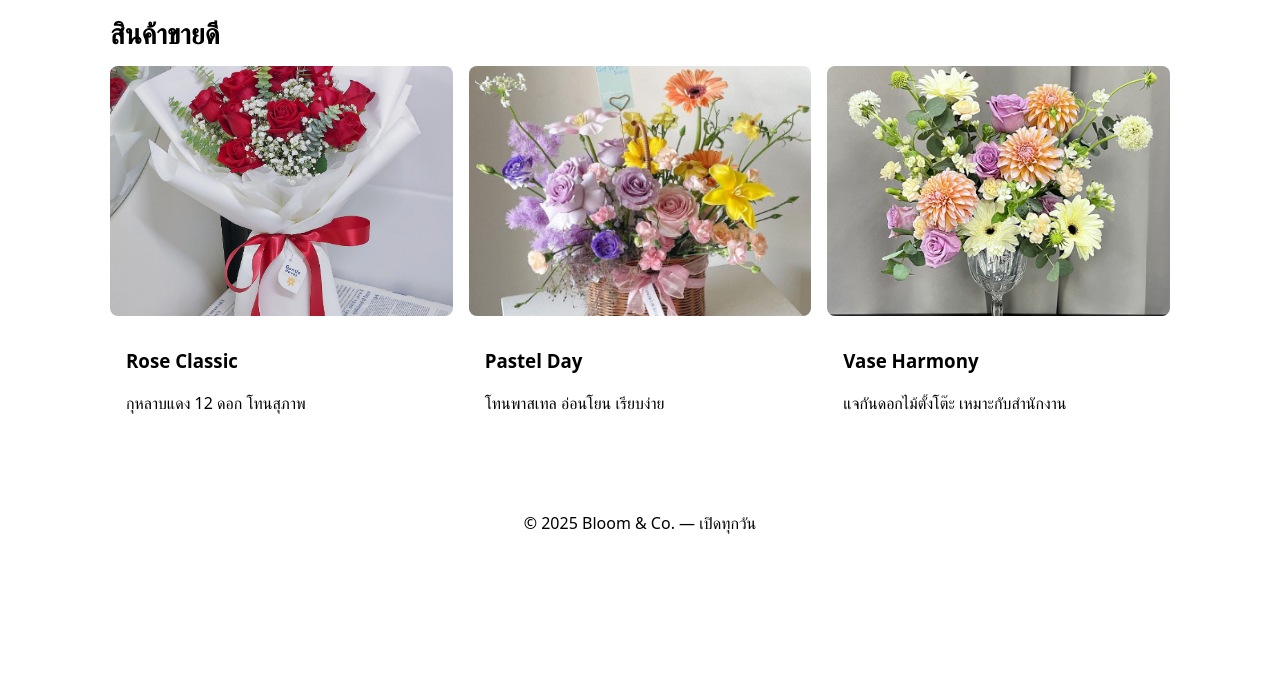
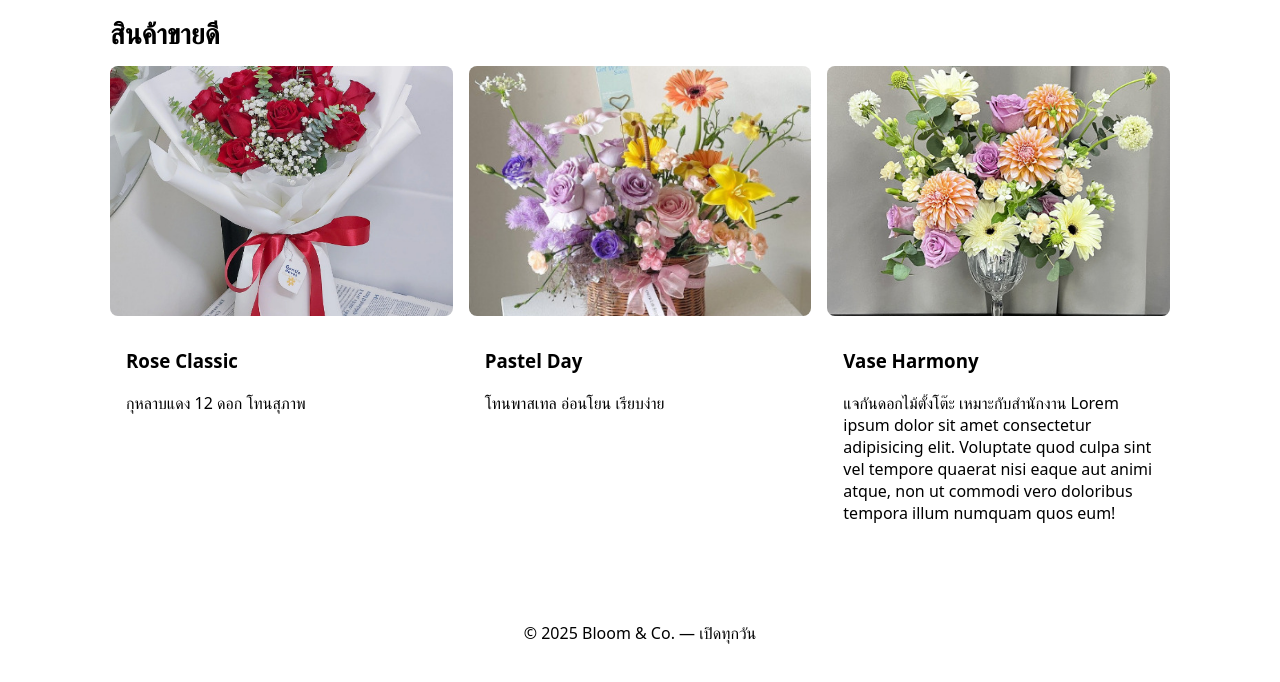
Before and after one commit to NewHub99/Amonchai, a plain HTML site: page index.html in a window 1280 px wide. Shown: the part 518-1200 px from the top of the page. Before the commit the page ends 1096 px from the top, so only its background shows below. Drawn offline with Linux system fonts and the light colour scheme.

Commit message:
edit text

```diff
--- a/index.html
+++ b/index.html
@@ -61,7 +61,7 @@
           <img src="images/Vase.jpg" alt="แจกันดอกไม้" />
           <div class="card-body">
             <h3>Vase Harmony</h3>
-            <p class="lead">แจกันดอกไม้ตั้งโต๊ะ เหมาะกับสำนักงาน</p>
+            <p class="lead">แจกันดอกไม้ตั้งโต๊ะ เหมาะกับสำนักงาน Lorem ipsum dolor sit amet consectetur adipisicing elit. Voluptate quod culpa sint vel tempore quaerat nisi eaque aut animi atque, non ut commodi vero doloribus tempora illum numquam quos eum!</p>
           </div>
         </article>
       </div>
```
Also changed, not shown: contact.html (+1 -1 lines).
